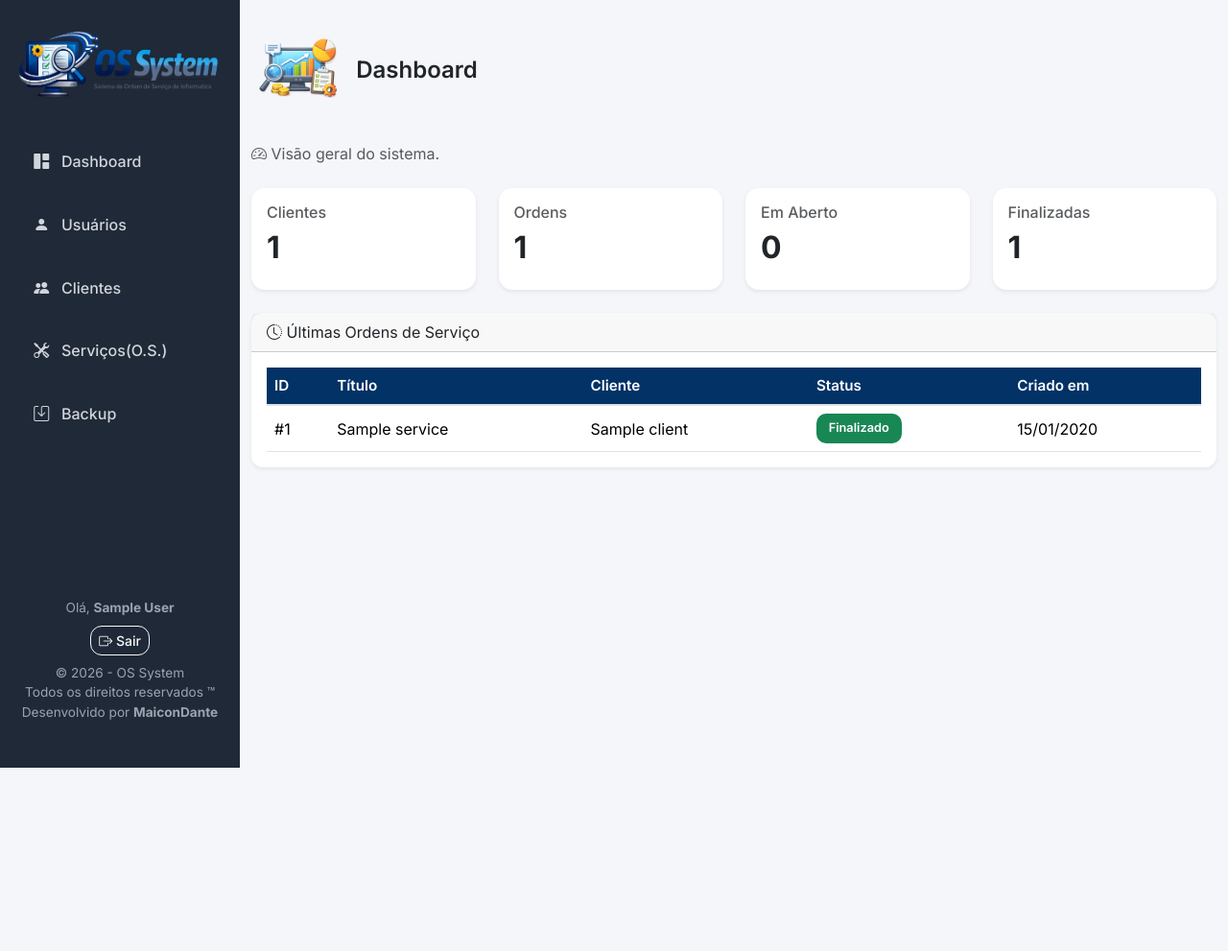
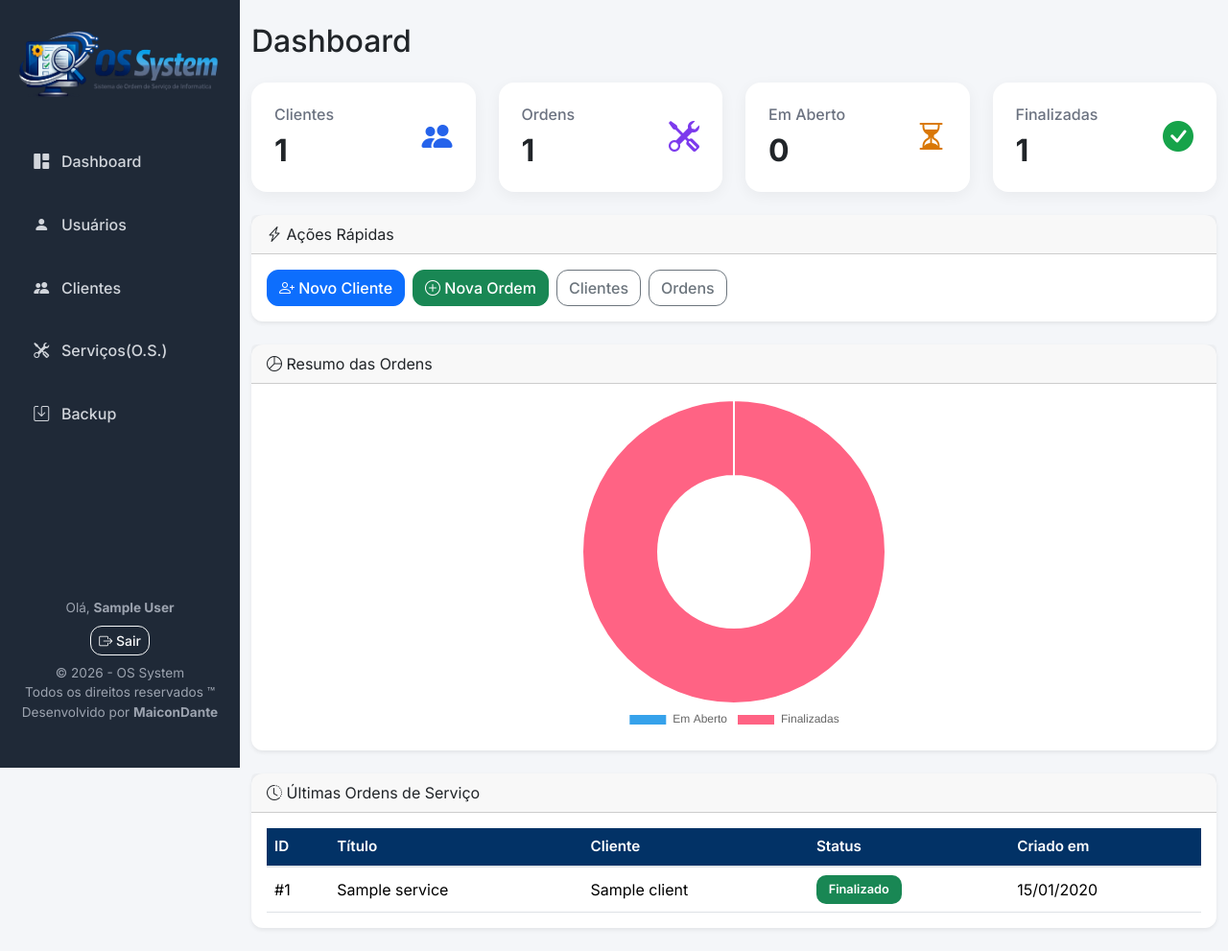
Before and after one commit to MaiconDante/os_system, a Flask app: page / in a window 1280 px wide. Shown: the whole page at 96% size. Before the commit the page ends 800 px from the top, so only its background shows below. Run offline with Flask 3, Linux system fonts and the light colour scheme; a user stored in the database is signed in; tables that the repository leaves empty hold one stand-in row (values such as "Sample post").

Commit message:
refactor: Refina dashboard com gráfico, atalhos rápidos e melhorias visuais.

```diff
--- a/app/static/css/style.css
+++ b/app/static/css/style.css
@@ -270,3 +270,67 @@ body {
     margin-right: 0.2rem;
     opacity: 0.8;
 }
+
+.dashboard-stat-card {
+
+    background: white;
+
+    border-radius: 16px;
+
+    padding: 1.5rem;
+
+    display: flex;
+
+    justify-content: space-between;
+
+    align-items: center;
+
+    box-shadow: 0 4px 15px rgba(
+        0,
+        0,
+        0,
+        0.05
+    );
+
+    transition: 0.2s ease;
+}
+
+.dashboard-stat-card:hover {
+
+    transform: translateY(-4px);
+}
+
+.dashboard-stat-card h6 {
+
+    color: #6b7280;
+
+    margin-bottom: .5rem;
+}
+
+.dashboard-stat-card h2 {
+
+    margin: 0;
+
+    font-weight: 700;
+}
+
+.dashboard-stat-card i {
+
+    font-size: 2rem;
+}
+
+.clients-card i {
+    color: #2563eb;
+}
+
+.orders-card i {
+    color: #7c3aed;
+}
+
+.open-card i {
+    color: #d97706;
+}
+
+.completed-card i {
+    color: #16a34a;
+}
--- a/app/templates/base.html
+++ b/app/templates/base.html
@@ -174,12 +174,11 @@
 
 </div>
 
-<!-- Bootstrap JS Bundle (inclui Popper) -->
 <script src="https://cdn.jsdelivr.net/npm/bootstrap@5.3.3/dist/js/bootstrap.bundle.min.js"></script>
 
-<!-- Script personalizado -->
+<script src="https://cdn.jsdelivr.net/npm/chart.js"></script>
+
 <script src="{{ url_for('static', filename='js/main.js') }}"></script>
 
 </body>
-
 </html>
--- a/app/templates/dashboard/home.html
+++ b/app/templates/dashboard/home.html
@@ -6,101 +6,67 @@ Dashboard
 
 {% block content %}
 
-<!-- DASHBOARD -->
-<div class="mb-4">
-    <!-- TÍTULO DA PÁGINA -->
-    <h1 class="page-title">
-        <img src="{{ url_for('static', filename='images/dashboard.png') }}" alt="Dashboard">
-        Dashboard
-    </h1>
-    <!-- DESCRIÇÃO DA PÁGINA -->
-    <p class="text-muted">
-        <i class="bi bi-speedometer2"></i> Visão geral do sistema.
-    </p>
+<h2 class="mb-4">
+    Dashboard
+</h2>
 
-</div>
+<div class="row g-4 mb-4">
 
-<!-- CARDS DE RESUMO -->
-<div class="row g-4 mb-4">
-    <!-- CARD DE CLIENTES -->
     <div class="col-md-3">
-        <!-- CARD DE CLIENTES -->
-        <div class="card dashboard-card shadow-sm">
-            <!-- CORPO DO CARD -->
-            <div class="card-body">
-                <!-- TÍTULO DO CARD -->
-                <h6 class="text-muted">
-                    Clientes
-                </h6>
-                <!-- VALOR DO CARD -->
-                <h2>
-                    {{ total_clients }}
-                </h2>
 
+        <div class="dashboard-stat-card clients-card">
+
+            <div>
+                <h6>Clientes</h6>
+                <h2>{{ total_clients }}</h2>
             </div>
+
+            <i class="bi bi-people-fill"></i>
 
         </div>
 
     </div>
 
-    <!-- CARD DE TÉCNICOS -->
     <div class="col-md-3">
-        <!-- CARD DE TÉCNICOS -->
-        <div class="card dashboard-card shadow-sm">
 
-            <div class="card-body">
-                <!-- TÍTULO DO CARD -->
-                <h6 class="text-muted">
-                    Ordens
-                </h6>
-                <!-- VALOR DO CARD -->
-                <h2>
-                    {{ total_orders }}
-                </h2>
+        <div class="dashboard-stat-card orders-card">
 
+            <div>
+                <h6>Ordens</h6>
+                <h2>{{ total_orders }}</h2>
             </div>
+
+            <i class="bi bi-tools"></i>
 
         </div>
 
     </div>
 
-    <!-- CARD DE ORDENS EM ABERTO -->
     <div class="col-md-3">
 
-        <div class="card dashboard-card shadow-sm">
+        <div class="dashboard-stat-card open-card">
 
-            <div class="card-body">
+            <div>
+                <h6>Em Aberto</h6>
+                <h2>{{ open_orders }}</h2>
+            </div>
 
-                <h6 class="text-muted">
-                    Em Aberto
-                </h6>
-
-                <h2>
-                    {{ open_orders }}
-                </h2>
-
-            </div>
+            <i class="bi bi-hourglass-split"></i>
 
         </div>
 
     </div>
 
-    <!-- CARD DE ORDENS FINALIZADAS -->
     <div class="col-md-3">
 
-        <div class="card dashboard-card shadow-sm">
+        <div class="dashboard-stat-card completed-card">
 
-            <div class="card-body">
+            <div>
+                <h6>Finalizadas</h6>
+                <h2>{{ completed_orders }}</h2>
+            </div>
 
-                <h6 class="text-muted">
-                    Finalizadas
-                </h6>
-
-                <h2>
-                    {{ completed_orders }}
-                </h2>
-
-            </div>
+            <i class="bi bi-check-circle-fill"></i>
 
         </div>
 
@@ -108,12 +74,85 @@ Dashboard
 
 </div>
 
-<!-- CARD DE ÚLTIMAS ORDENS -->
+<div class="card card-custom shadow-sm mb-4">
+
+    <div class="card-header">
+
+        <i class="bi bi-lightning-charge"></i>
+        Ações Rápidas
+
+    </div>
+
+    <div class="card-body">
+
+        <div class="d-flex gap-2 flex-wrap">
+
+            <a href="/clients/create" class="btn btn-primary">
+                <i class="bi bi-person-plus"></i>
+                Novo Cliente
+            </a>
+
+            <a href="/orders/create" class="btn btn-success">
+                <i class="bi bi-plus-circle"></i>
+                Nova Ordem
+            </a>
+
+            <a href="/clients" class="btn btn-outline-secondary">
+                Clientes
+            </a>
+
+            <a href="/orders" class="btn btn-outline-secondary">
+                Ordens
+            </a>
+
+        </div>
+
+    </div>
+
+</div>
+
+<div class="card card-custom shadow-sm mb-4">
+
+    <div class="card-header">
+
+        <i class="bi bi-pie-chart"></i>
+        Resumo das Ordens
+
+    </div>
+
+    <div class="card-body text-center">
+
+        <input
+            type="hidden"
+            id="openOrders"
+            value="{{ open_orders }}"
+        >
+
+        <input
+            type="hidden"
+            id="completedOrders"
+            value="{{ completed_orders }}"
+        >
+
+        <div
+            style="
+                max-width: 350px;
+                margin: 0 auto;
+            "
+        >
+            <canvas id="ordersChart"></canvas>
+        </div>
+
+    </div>
+
+</div>
+
 <div class="card card-custom shadow-sm">
 
     <div class="card-header">
 
-        <i class="bi bi-clock-history"></i> Últimas Ordens de Serviço
+        <i class="bi bi-clock-history"></i>
+        Últimas Ordens de Serviço
 
     </div>
 
@@ -123,18 +162,16 @@ Dashboard
 
         <div class="table-responsive">
 
-            <table class="table align-middle">
+            <table class="table table-hover align-middle">
 
                 <thead>
 
                     <tr>
-
                         <th>ID</th>
                         <th>Título</th>
                         <th>Cliente</th>
                         <th>Status</th>
                         <th>Criado em</th>
-
                     </tr>
 
                 </thead>
@@ -145,37 +182,37 @@ Dashboard
 
                     <tr>
 
-                        <td>
-                            #{{ order.id }}
-                        </td>
+                        <td>#{{ order.id }}</td>
 
-                        <td>
-                            {{ order.title }}
-                        </td>
+                        <td>{{ order.title }}</td>
 
-                        <td>
-                            {{ order.client.name }}
-                        </td>
+                        <td>{{ order.client.name }}</td>
 
                         <td>
 
                             {% if order.status == "Aberto" %}
 
-                            <span class="badge bg-warning text-dark">
-                                {{ order.status }}
-                            </span>
+                                <span class="badge bg-warning text-dark">
+                                    {{ order.status }}
+                                </span>
 
                             {% elif order.status == "Em andamento" %}
 
-                            <span class="badge bg-primary">
-                                {{ order.status }}
-                            </span>
+                                <span class="badge bg-primary">
+                                    {{ order.status }}
+                                </span>
 
                             {% elif order.status == "Finalizado" %}
 
-                            <span class="badge bg-success">
-                                {{ order.status }}
-                            </span>
+                                <span class="badge bg-success">
+                                    {{ order.status }}
+                                </span>
+
+                            {% else %}
+
+                                <span class="badge bg-secondary">
+                                    {{ order.status }}
+                                </span>
 
                             {% endif %}
 
@@ -197,9 +234,13 @@ Dashboard
 
         {% else %}
 
-        <p class="text-muted mb-0">
-            <i class="bi bi-exclamation-triangle"></i> Nenhuma ordem cadastrada.
-        </p>
+        <div class="alert alert-info mb-0">
+
+            <i class="bi bi-info-circle"></i>
+
+            Nenhuma ordem cadastrada.
+
+        </div>
 
         {% endif %}
 
@@ -207,4 +248,77 @@ Dashboard
 
 </div>
 
+<script>
+
+document.addEventListener("DOMContentLoaded", function () {
+
+    const ctx =
+        document.getElementById(
+            "ordersChart"
+        );
+
+    if (!ctx) {
+        return;
+    }
+
+    const openOrders =
+        Number(
+            document.getElementById(
+                "openOrders"
+            ).value
+        );
+
+    const completedOrders =
+        Number(
+            document.getElementById(
+                "completedOrders"
+            ).value
+        );
+
+    new Chart(ctx, {
+
+        type: "doughnut",
+
+        data: {
+
+            labels: [
+                "Em Aberto",
+                "Finalizadas"
+            ],
+
+            datasets: [{
+
+                data: [
+                    openOrders,
+                    completedOrders
+                ]
+
+            }]
+
+        },
+
+        options: {
+
+            responsive: true,
+
+            maintainAspectRatio: true,
+
+            plugins: {
+
+                legend: {
+
+                    position: "bottom"
+
+                }
+
+            }
+
+        }
+
+    });
+
+});
+
+</script>
+
 {% endblock %}
```
